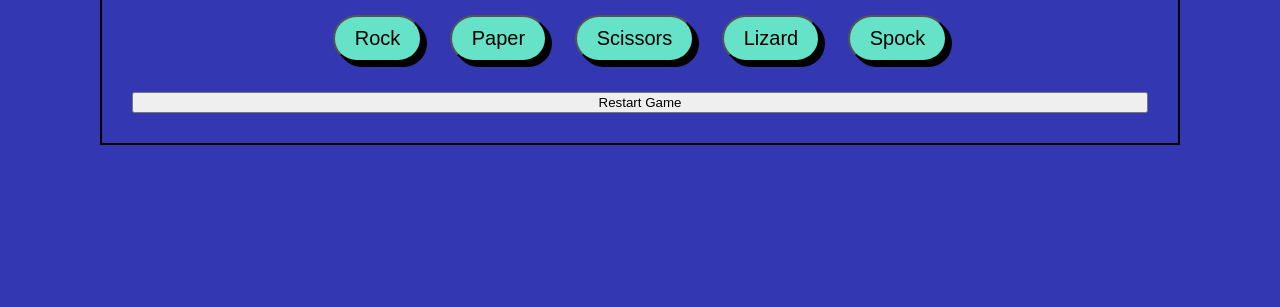
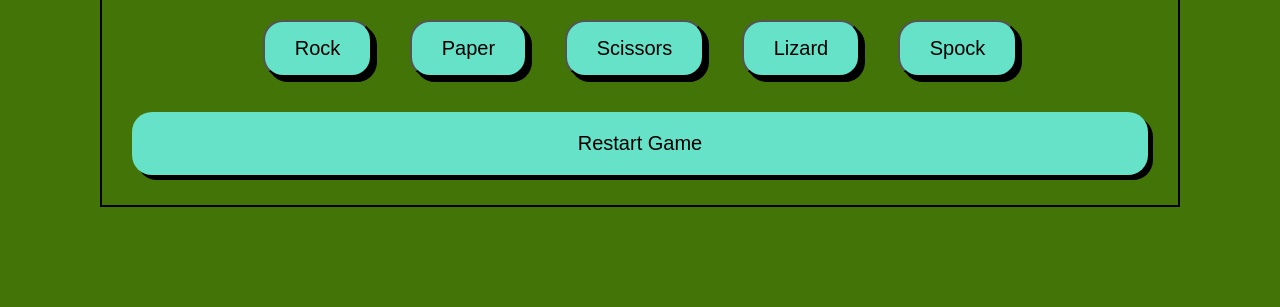
Before and after one commit to RaulCraciun93/RaulCraciun93-Rock-Paper-Scissors-Lizard-Spock, a plain HTML site: page index.html in a window 1280 px wide. Shown: the part 577-884 px from the top of the page. Before the commit the page ends 822 px from the top, so only its background shows below. Drawn offline with Linux system fonts and the light colour scheme; a web font is replaced by a local one.

Commit message:
Style the restart button in css

```diff
--- a/assets/css/style.css
+++ b/assets/css/style.css
@@ -1,6 +1,6 @@
 /* General styles */
 body {
-    background-color: rgb(51, 55, 178);
+    background-color: rgb(67, 116, 7);
     text-align: center;
     margin: 50px;
     padding: 50px;
@@ -34,10 +34,10 @@ main {
 }
 
 #options button {
-    padding: 10px 20px;
-    margin: 10px;
+    padding: 15px 30px;
+    margin: 15px;
     background-color: rgb(101, 226, 199);
-    border-radius: 50px;
+    border-radius: 20px;
     box-shadow: 5px 5px;
     font-size: 20px;
     cursor: pointer;
@@ -47,3 +47,18 @@ main {
     background-color: rgb(48, 180, 151);
     transform: scale(1.1);
 }
+
+#restart-btn {
+    background-color: rgb(101, 226, 199);
+    padding: 20px 30px;
+    font-size: 20px;
+    border: none;
+    border-radius: 20px;;
+    box-shadow: 5px 5px;
+    cursor: pointer;
+}
+
+#restart-btn:hover {
+    background-color: rgb(48, 180, 151);
+    transform: scale(1.1);
+}
--- a/assets/js/script.js
+++ b/assets/js/script.js
@@ -59,7 +59,7 @@ document.addEventListener("DOMContentLoaded", function () {
     let randomIndex = Math.floor(Math.random() * choices.length);
     return choices[randomIndex];
   }
- }
+ };
 
 
  // Function to display the result in the message area
@@ -132,5 +132,5 @@ function restartGame() {
 
   console.log("Game restarted!")
 
-};
+}
 });
```
